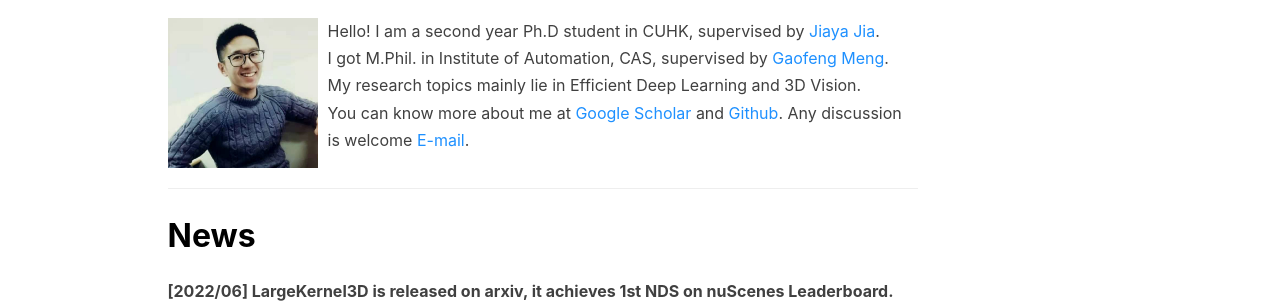
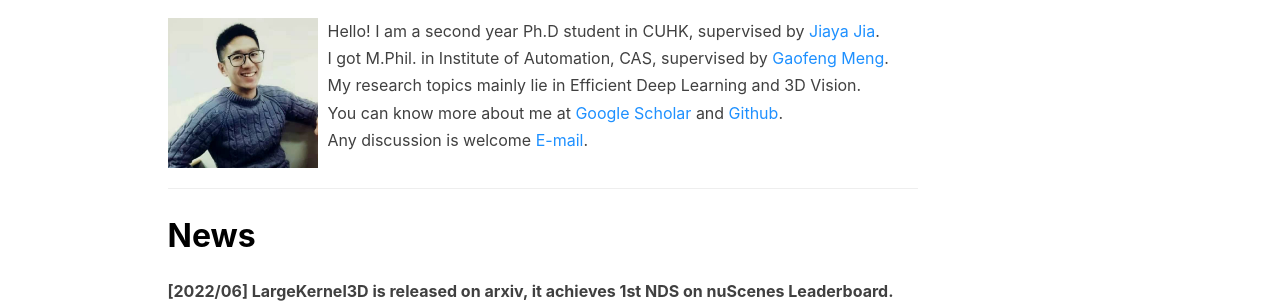
Before and after one commit to yukang2017/yukang2017.github.io, a Jekyll site: the page built from index.html, in a window 1280 px wide. Shown: the part 400-703 px from the top of the page. Built offline with Jekyll 4.4.1, drawn with Linux system fonts in a browser that asks for light colours; nearby versions of some CDN libraries; the list of posts is cut into pages by our own code; comment, search, counter and statistics services are not loaded.

Commit message:
Update index.html

```diff
--- a/index.html
+++ b/index.html
@@ -20,7 +20,7 @@ description: ""
 					   href="https://scholar.google.com/citations?user=6p0ygKUAAAAJ&hl=en"><font color="DodgerBlue">Google Scholar</font></a>
 					and
 					<a target="_blank"
-					   href="https://github.com/yukang2017"><font color="DodgerBlue">Github</font></a>.
+					   href="https://github.com/yukang2017"><font color="DodgerBlue">Github</font></a>. <br>
 					Any discussion is welcome <a target="_blank"
 					   href="yukangchen@cse.cuhk.edu.hk"><font color="DodgerBlue">E-mail</font></a>.</font>
 				</p>
```
